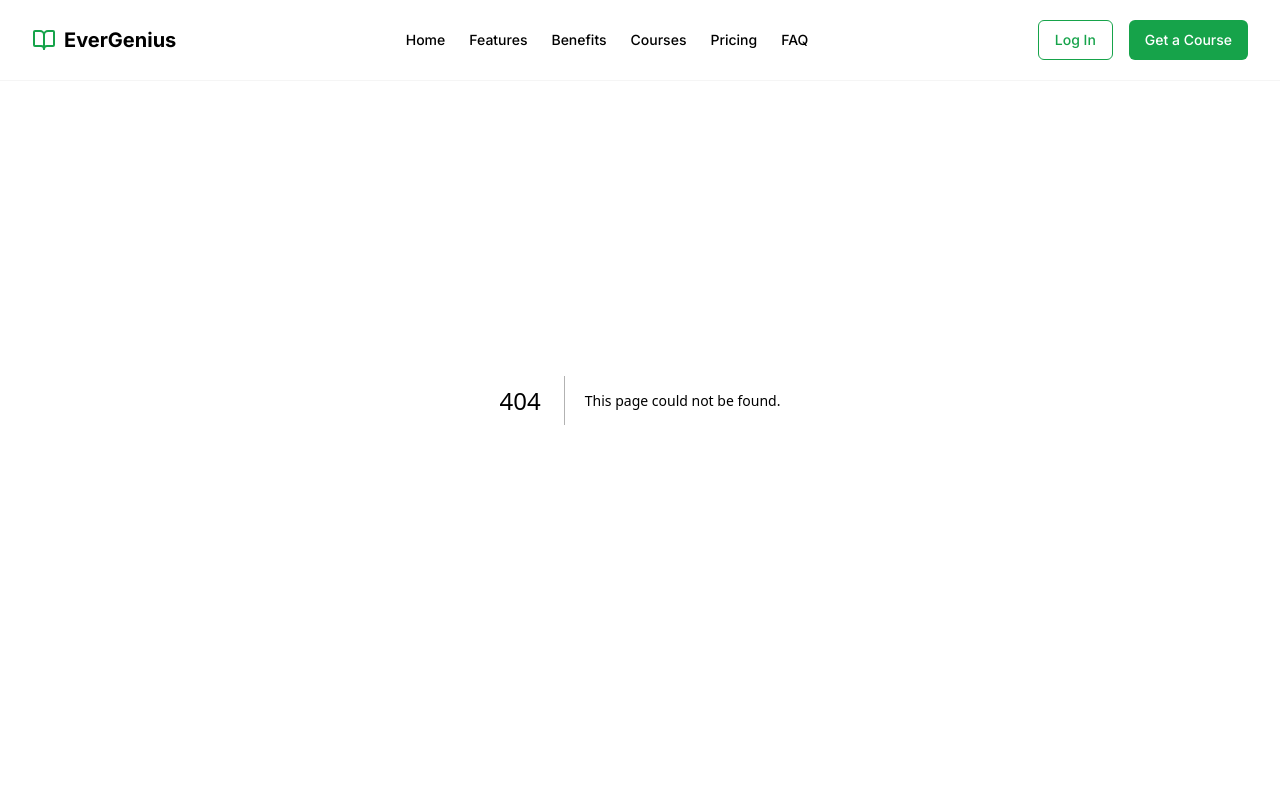
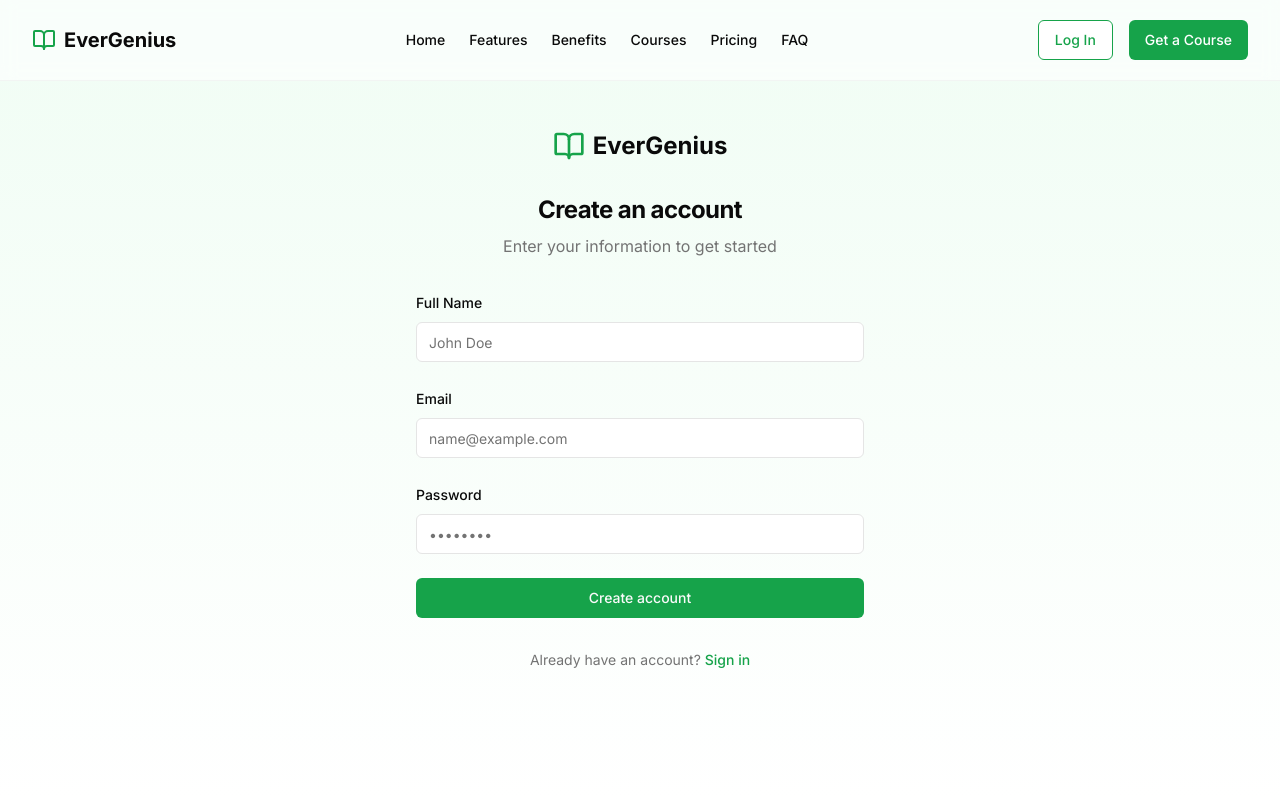
Before and after one commit to Jossyboydgenius/Evergenius, a Next.js app: page /signup in a window 1280 px wide. Before the commit this address had no page. Shown: the top 800 px of the page. Built offline with nearby package versions, Linux system fonts and the light colour scheme.

Commit message:
add: implement signup page with form for user registration

```diff
--- /dev/null
+++ b/app/signup/page.tsx
@@ -0,0 +1,91 @@
+"use client";
+
+import { useState } from "react";
+import Link from "next/link";
+import { useRouter } from "next/navigation";
+import { Button } from "@/components/ui/button";
+import { Input } from "@/components/ui/input";
+import { Label } from "@/components/ui/label";
+import { BookOpen } from "lucide-react";
+
+export default function SignupPage() {
+  const router = useRouter();
+  const [name, setName] = useState("");
+  const [email, setEmail] = useState("");
+  const [password, setPassword] = useState("");
+  const [isLoading, setIsLoading] = useState(false);
+
+  const handleSubmit = async (e: React.FormEvent) => {
+    e.preventDefault();
+    setIsLoading(true);
+
+    // Simulate signup process
+    setTimeout(() => {
+      setIsLoading(false);
+      router.push("/login");
+    }, 1500);
+  };
+
+  return (
+    <div className="min-h-screen flex flex-col items-center justify-center bg-gradient-to-b from-green-50 to-white p-4">
+      <div className="w-full max-w-md space-y-8">
+        <div className="text-center">
+          <Link href="/" className="inline-flex items-center gap-2 mb-8">
+            <BookOpen className="h-8 w-8 text-green-600" />
+            <span className="text-2xl font-bold">EverGenius</span>
+          </Link>
+          <h1 className="text-2xl font-bold tracking-tight">Create an account</h1>
+          <p className="text-muted-foreground mt-2">Enter your information to get started</p>
+        </div>
+
+        <form onSubmit={handleSubmit} className="space-y-6">
+          <div className="space-y-2">
+            <Label htmlFor="name">Full Name</Label>
+            <Input
+              id="name"
+              type="text"
+              placeholder="John Doe"
+              value={name}
+              onChange={(e) => setName(e.target.value)}
+              required
+            />
+          </div>
+          <div className="space-y-2">
+            <Label htmlFor="email">Email</Label>
+            <Input
+              id="email"
+              type="email"
+              placeholder="name@example.com"
+              value={email}
+              onChange={(e) => setEmail(e.target.value)}
+              required
+            />
+          </div>
+          <div className="space-y-2">
+            <Label htmlFor="password">Password</Label>
+            <Input
+              id="password"
+              type="password"
+              placeholder="••••••••"
+              value={password}
+              onChange={(e) => setPassword(e.target.value)}
+              required
+            />
+          </div>
+          <Button type="submit" className="w-full bg-green-600 hover:bg-green-700" disabled={isLoading}>
+            {isLoading ? "Creating account..." : "Create account"}
+          </Button>
+        </form>
+
+        <div className="text-center mt-6">
+          <p className="text-sm text-muted-foreground">
+            Already have an account?{" "}
+            <Link href="/login" className="text-green-600 hover:text-green-700 font-medium">
+              Sign in
+            </Link>
+          </p>
+        </div>
+      </div>
+    </div>
+  );
+}
```
